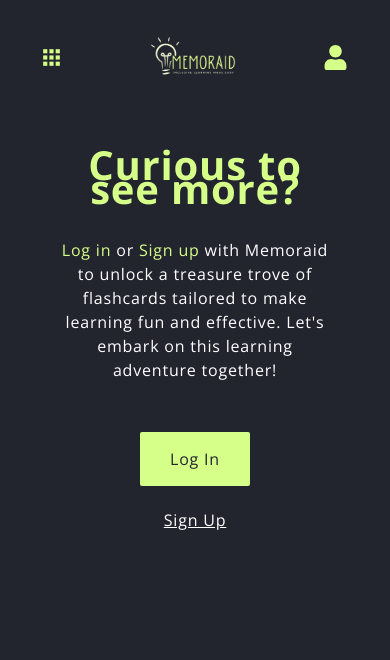
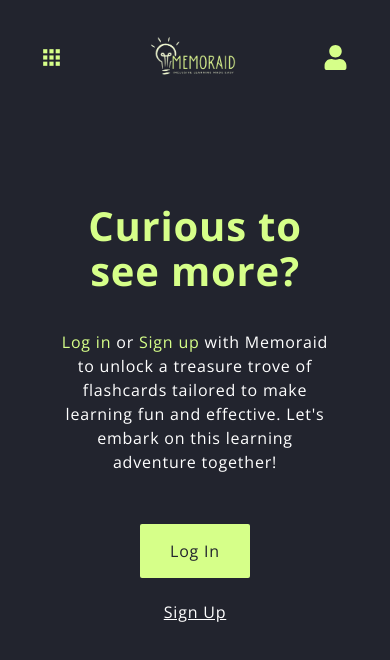
Before and after one commit to rkumari2/memoraid_client, a React (Vite) app: page /progress in a window 390 px wide. Shown: the top 660 px of the page. Built offline with nearby package versions, Linux system fonts and the light colour scheme.

Commit message:
tablet responsiveness enhanced

```diff
--- a/src/components/LoginRedirection/index.jsx
+++ b/src/components/LoginRedirection/index.jsx
@@ -19,7 +19,7 @@
         <div className='not-logged-in-cont' style={{fontSize: size, lineHeight: lineSpacing, letterSpacing: spacing}}>
 
             <div className='tagline-home-page'>
-                <h1 style={{ lineHeight: lineSpacing }}> Curious to see more? </h1>
+                <h1 style={{ lineHeight: '45px' }}> Curious to see more? </h1>
             </div>
 
             <div className="intro-paragraph">
--- a/src/components/Navbar/style.css
+++ b/src/components/Navbar/style.css
@@ -92,6 +92,7 @@
     .page {
         display: flex;
         flex-direction: column;
+        height: auto;
     }
 
     #navbar-cont {
@@ -106,7 +107,7 @@
         justify-content: center;
         position: fixed;
         top: 0;
-        margin-bottom: 20px;
+        /* margin-bottom: 20px; */
     }
 
     .small-screen-menu {
--- a/src/components/UserHomePage/index.jsx
+++ b/src/components/UserHomePage/index.jsx
@@ -35,7 +35,7 @@
 
   return (
     <div className='logged-in-home-page-cont' style={{fontSize: size, lineHeight: lineSpacing, letterSpacing: spacing}}>
-      { isLoggedIn && responseToken.user ? (<h1 style={{ lineHeight: lineSpacing }}> Hello, <span className='highlight'> {responseToken.user} </span> </h1>) : (<h1 style={{ lineHeight: lineSpacing }}>Welcome!</h1>)}
+      { isLoggedIn && responseToken.user ? (<h1 style={{ lineHeight: lineSpacing }}> Hello, <span className='highlight'> {responseToken.user} </span> </h1>) : (<h1 style={{ lineHeight: '45px' }}>Welcome!</h1>)}
 
       <p>Let's make today a productive study day.</p>
 
--- a/src/pages/Home/style.css
+++ b/src/pages/Home/style.css
@@ -94,7 +94,7 @@
         height: 40%;
     }
 
-    .guest-home-page-cont {
+    .guest-home-page-cont, .logged-in-home-page-cont {
         padding-bottom: 50px;
         padding-top: 50px;
         display: flex;
--- a/src/pages/Register/style.css
+++ b/src/pages/Register/style.css
@@ -48,6 +48,14 @@
 }
 
 @media only screen and (max-width: 915px) {
+    #form-cont {
+        display: flex;
+        flex-direction: column;
+        align-items: center;
+        justify-content: start;
+        padding-top: 50px;
+    }
+
     #form-cont form {
         width: 60%;
     }
--- a/src/pages/Settings/style.css
+++ b/src/pages/Settings/style.css
@@ -4,7 +4,7 @@
     display: flex;
     flex-direction: column;
     align-items: center;
-    justify-content: safe;
+    justify-content: start;
     color: var(--white);
     padding-top: 20px;
 }
@@ -56,18 +56,19 @@
 }
 
 @media only screen and (max-width: 915px) {
+    .settings-cont {
+        padding-bottom: 50px;
+    }
     .settings-output-cont {
         display: flex;
         flex-direction: column;
         align-items: center;
         justify-content: start;
         width: 100%;
-        /* margin-bottom: 150px; */
     }
 
     .setting-box {
         width: 90%;
-        /* background-color: aqua; */
         margin-bottom: 30px;
     }
 }
--- a/src/pages/Subjects/style.css
+++ b/src/pages/Subjects/style.css
@@ -42,7 +42,7 @@
     /* height: 34px; */
     margin-left: 5px;
     /* width: 34px; */
-    padding: 6px;
+    padding: 5.5px;
     display: flex;
     align-items: center;
     justify-content: center;
@@ -186,6 +186,22 @@
     }
 }
 
+@media only screen and (max-width: 915px) {
+    .not-logged-in-cont {
+        padding-bottom: 50px;
+        padding-top: 50px;
+        display: flex;
+        align-items: center;
+        justify-content: start;
+    }
+
+    #add-subject-btn {
+        position: fixed;
+        right: 7vw;
+        top: 75vh;
+    }
+}
+
 @media only screen and (max-width: 450px) {
 
     .subjects-cont {
--- a/src/style.css
+++ b/src/style.css
@@ -111,7 +111,7 @@
 @media only screen and (max-width: 915px) {
     .page-layout {
         /* background-color: darkblue; */
-        height: 100%;
+        /* height: auto; */
         width: 100%;
         /* margin-top: 15vh; */
         padding-top: 15vh;
```
